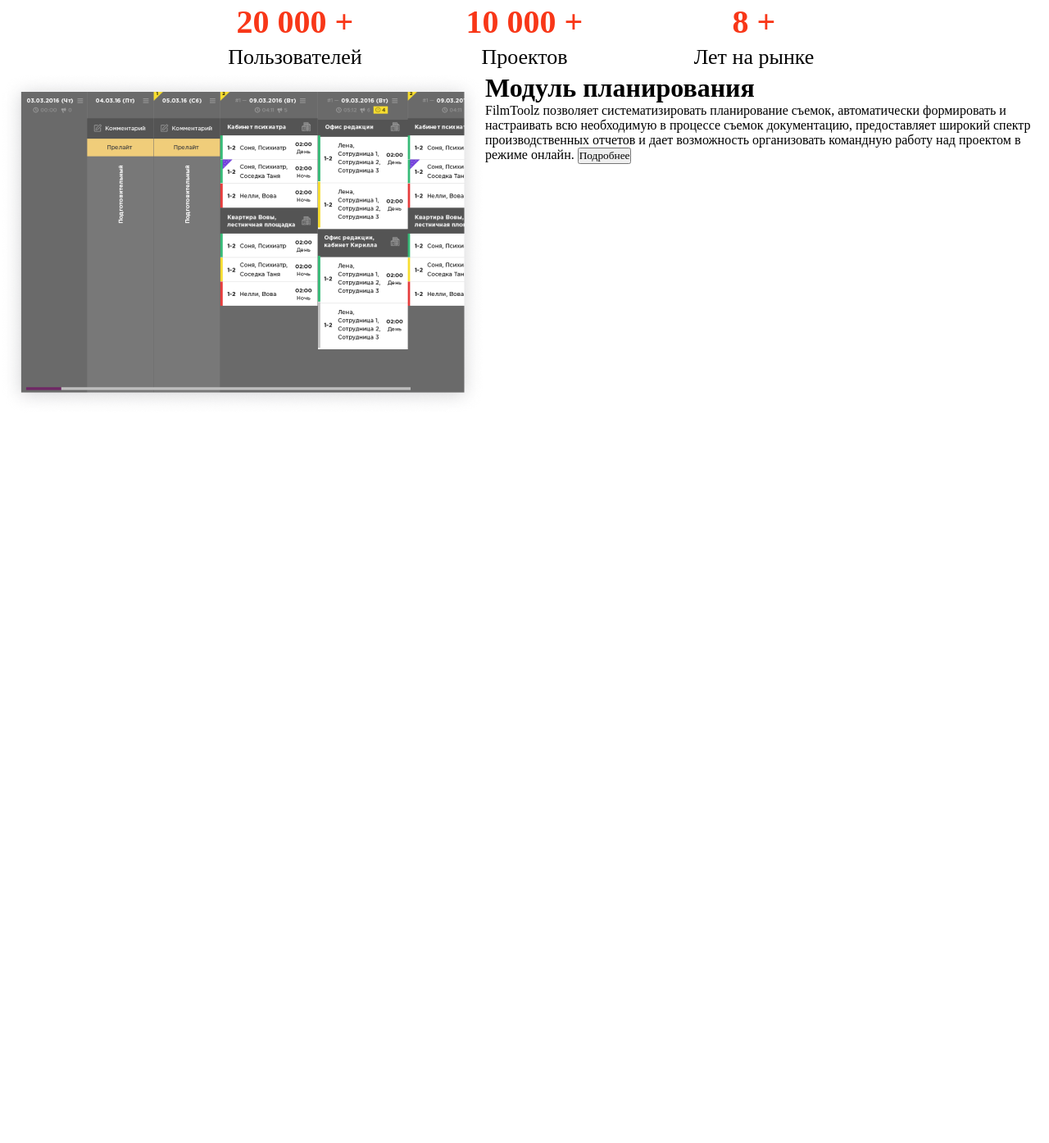
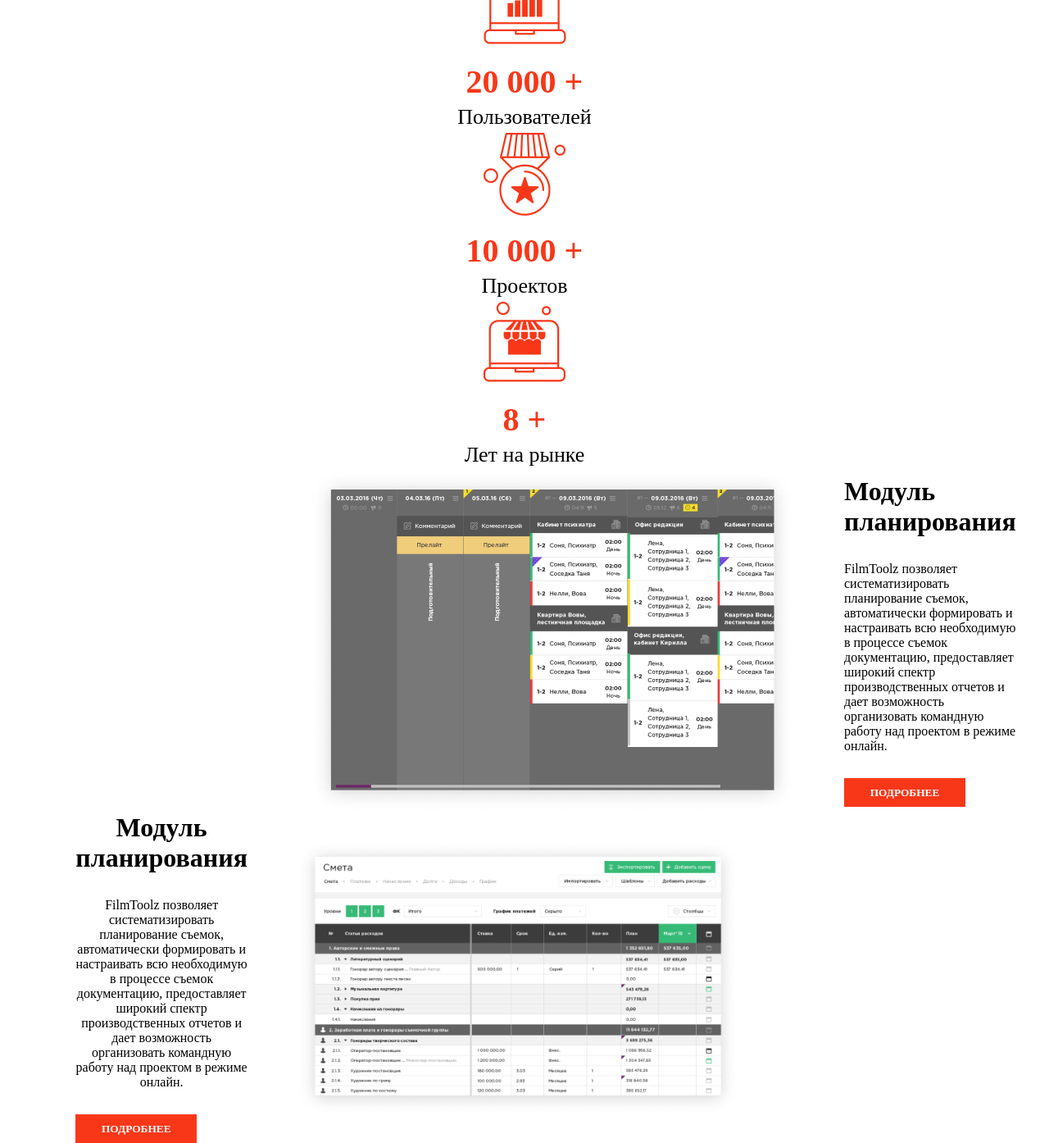
Before and after one commit to OlegWeb-Yalta/TrendSoft, a website: page src/index.html in a window 1280 px wide. Shown: the part 1216-2610 px from the top of the page at 82% size. Before the commit the page ends 1722 px from the top, so only its background shows below. Drawn offline with nearby package versions, Linux system fonts and the light colour scheme; files that its build step writes are made by us from their sources.

Commit message:
add adaptation 1920px

```diff
--- a/src/index.html
+++ b/src/index.html
@@ -8,7 +8,9 @@
 
 </head>
 <body>
+
     <nav class="navigation">
+        <div class="container">
             <div class="navigation_menu">
                 <img src="img/logo.png" alt="">
                 <li class="navigation_menu-item">
@@ -19,24 +21,28 @@
                     <a href="#"><ul>Контакты</ul></a>
                 </li>
             </div>
+        </div>
     </nav>
 
     <div class="about">
+        <div class="container about ">
             <div class="about_text">
                 <div class="about_text-title">
-         IT решения для кино-бизнеса и не только
+             IT решения<br> для кино-бизнеса <br>и не только
                 </div>
                 <div class="about_text-main">
-                ООО “ТРЕНД-СОФТ” - созданная в 2014 году IT-компания, занимающаяся разработкой собственных сервисов для медиа-индустрии:
+                    ООО “ТРЕНД-СОФТ” - созданная в 2014 году IT-компания, <br> занимающаяся разработкой собственных сервисов для <br> медиа-индустрии:
                 </div>
                 <div class="about_text-main">
-                FlmToolz.ru - автоматизация кинопроизводства и малого бизнеса (DocToolz.ru - автоматизация документооборота), а также осуществляющей разработку программного обеспечения под заказ.
+                    FlmToolz.ru - автоматизация кинопроизводства и малого <br> бизнеса (DocToolz.ru - автоматизация документооборота), а <br> также осуществляющей разработку программного <br> обеспечения под заказ.
                 </div>
             </div>
             <div class="about_img"><img src="img/present_img.png" alt=""></div>
         </div>
+    </div>
 
     <main class="main">
+        <div class="container">
             <div class="main_title">
                 <span>Filmtoolz.ru</span> - сервиса<br>втоматизации<br>кинопроизводства
             </div>
@@ -71,7 +77,23 @@
                     <button class="main_PlanningModule_text-btn">Подробнее</button>
                 </div>
             </div>
+
+            <div class="main_BudgetModule">
+                <img src="img/budget_module.png" alt="">
+                <div class="main_BudgetModule_text">
+                    <h1 class="main_BudgetModule_text-title">Модуль планирования</h1>
+                    <span class="main_BudgetModule_text-subtitle">FilmToolz позволяет систематизировать планирование съемок, автоматически формировать и настраивать всю
+                        необходимую в процессе съемок документацию, предоставляет широкий спектр производственных отчетов и дает
+                        возможность организовать командную работу над проектом в режиме онлайн.
+                    </span>
+                    <button class="main_BudgetModule_text-btn">Подробнее</button>
+                </div>
+            </div>
+        </div>
+
     </main>
+
+
 
 </body>
 </html>
--- a/src/scss/style.scss
+++ b/src/scss/style.scss
@@ -1,6 +1,20 @@
 //переменные
 
 $main_color: #F83718;
+
+
+// миксин
+
+@mixin main_btn{
+    width: 148px;
+    height: 35px;
+    background:$main_color ;
+    color:white;
+    font-family: Ubuntu;
+    text-transform: uppercase;
+    font-weight: 700;
+    border: none;
+}
 
 //стили
 *{
@@ -11,6 +25,9 @@ $main_color: #F83718;
         text-decoration: none;
         color: #000;
     }
+}
+.container{
+    margin: 0 378px;
 }
 .WrapperAll{
     margin: 0 100px;
@@ -33,7 +50,7 @@ $main_color: #F83718;
 .about{
     display: flex;
     align-items: center;
-    justify-content: space-between;
+    justify-content: center ;
     padding: 0 30px;
     background: $main_color;
     margin-top:25px;
@@ -106,5 +123,33 @@ $main_color: #F83718;
     }
     &_PlanningModule{
         display: flex;
+        align-items: center;
+        gap: 60px;
+        &_text{
+            display: flex;
+            flex-direction: column;
+            gap: 30px;
+            &-btn{
+                @include main_btn;
+            }
+        }
+    }
+    &_BudgetModule{
+        display: flex;
+        flex-direction: row-reverse;
+        align-items: center;
+        gap: 60px;
+        img{
+            width: 540px;
+        }
+        &_text{
+            display: flex;
+            flex-direction: column;
+            gap: 30px;
+            text-align: center;
+            &-btn{
+                @include main_btn;
+            }
+        }
     }
 }
```
Also changed, not shown: dist/css/style.min.css, dist/index.html, 1 other file. Lines whose indentation alone changed are shown as unchanged.
